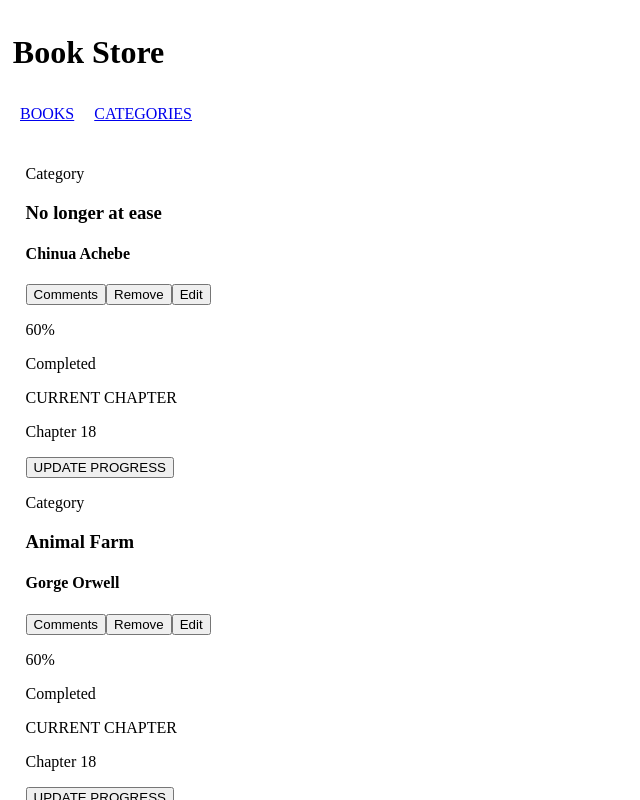
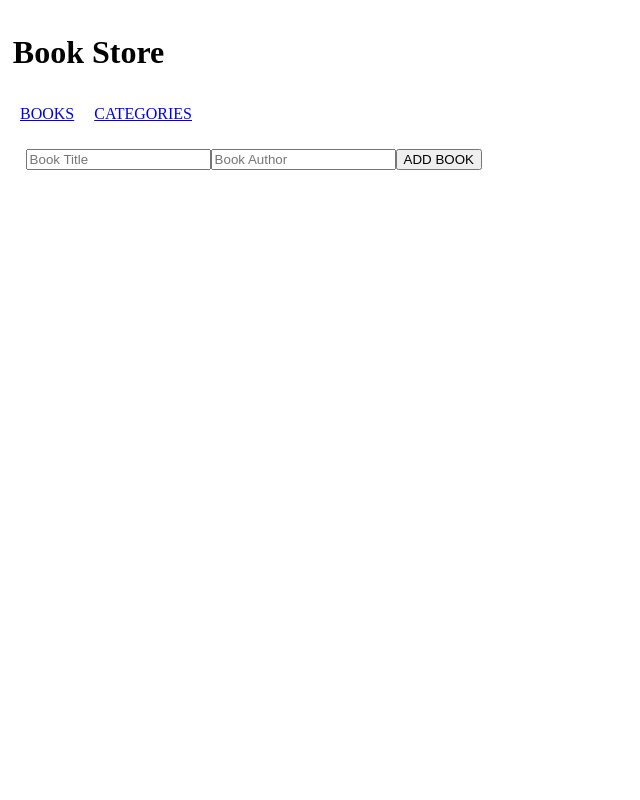
Before and after one commit to mwenyoa/bookstore, a React (Create React App) app: page / in a window 1280 px wide. Shown: the whole page, without its empty margins (0-640 px from the left). Built offline with nearby package versions, Linux system fonts and the light colour scheme.

Commit message:
Get books from redux store using useSelector hook

```diff
--- a/src/components/BookList.js
+++ b/src/components/BookList.js
@@ -1,36 +1,16 @@
-import React, { useState } from 'react';
+import React from 'react';
+import { useSelector } from 'react-redux';
 import Book from './Book';
 import Form from './Form';
 
 const BooksList = () => {
-  const [booksList, setBooksList] = useState([
-    {
-      id: 1,
-      title: 'No longer at ease',
-      author: 'Chinua Achebe',
-    },
-    {
-      id: 2,
-      title: 'Animal Farm',
-      author: 'Gorge Orwell',
-    },
-  ]);
-
-  const addNewBook = (title, author) => {
-    const book = {
-      id: booksList.length + 1,
-      title,
-      author,
-    };
-    setBooksList([...booksList, book]);
-  };
-
+  const books = useSelector((state) => state.books);
   return (
     <section id="books-page">
-      {booksList.map((book) => (
-        <Book key={book.id} title={book.title} author={book.author} />
+      {books.map((book) => (
+        <Book key={book.id} title={book.title} author={book.author} id={book.id} />
       ))}
-      <Form addNewBook={addNewBook} />
+      <Form />
     </section>
   );
 };
```
